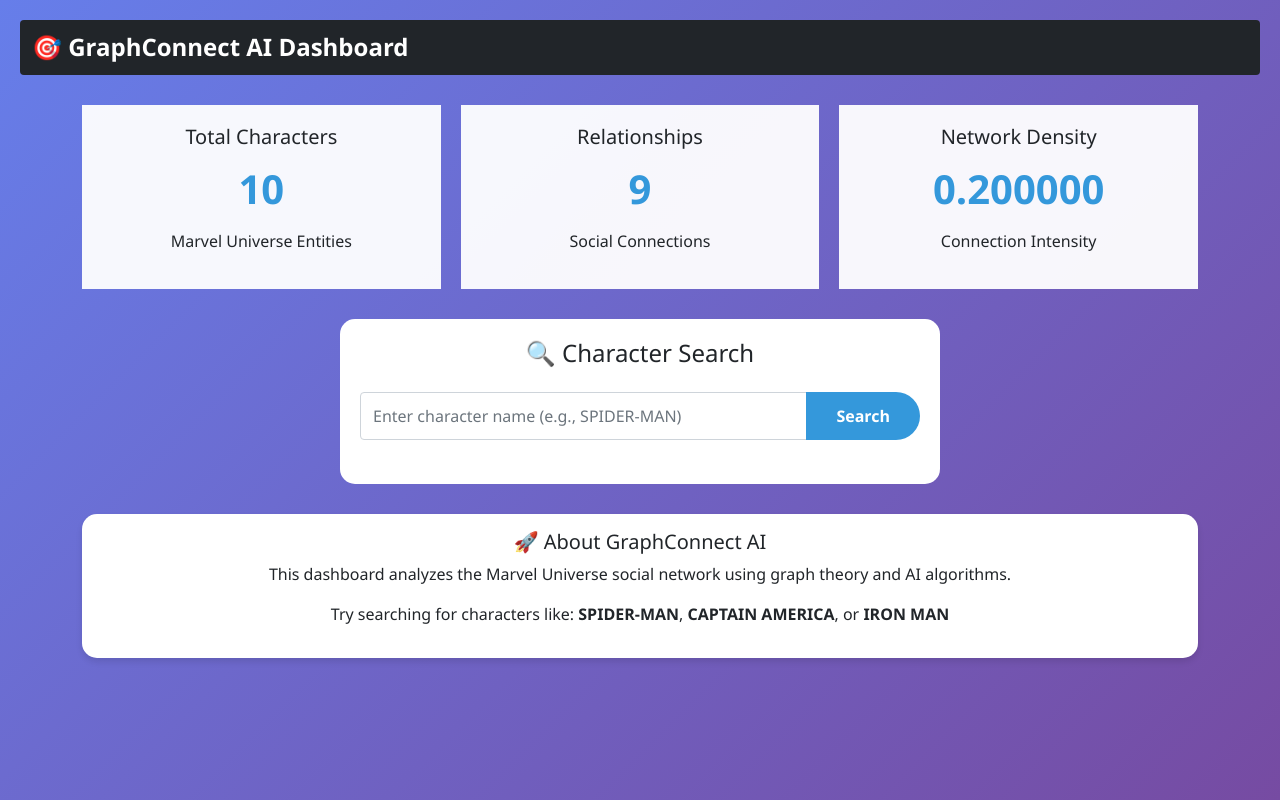
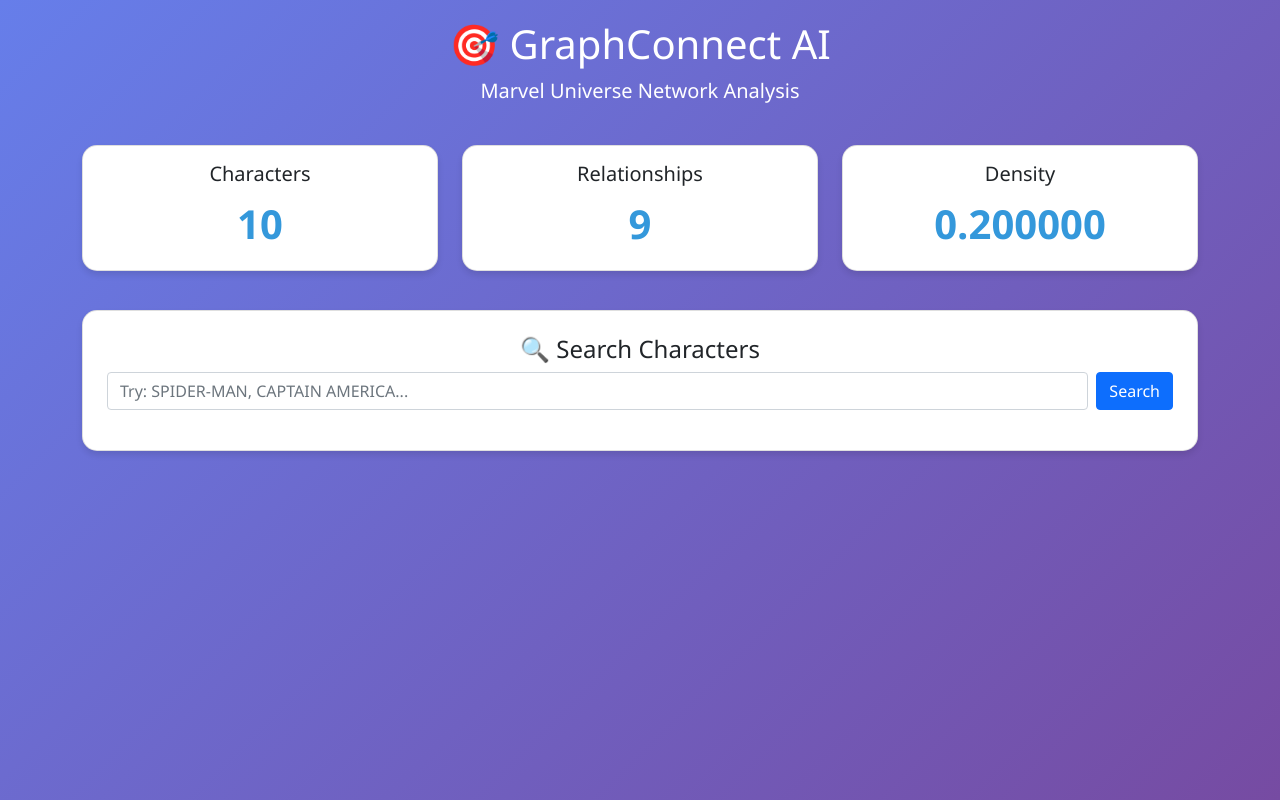
Before and after one commit to Ankurmishra05/GraphConnect-ai, a Flask app: page / in a window 1280 px wide. Run offline with Flask 3, Linux system fonts and the light colour scheme.

Commit message:
Update index.html

```diff
--- a/templates/index.html
+++ b/templates/index.html
@@ -3,234 +3,100 @@
 <head>
     <meta charset="UTF-8">
     <meta name="viewport" content="width=device-width, initial-scale=1.0">
-    <title>GraphConnect AI Dashboard</title>
+    <title>GraphConnect AI</title>
     <link href="https://cdn.jsdelivr.net/npm/bootstrap@5.1.3/dist/css/bootstrap.min.css" rel="stylesheet">
     <style>
-        /* Paste the entire CSS content directly here */
-        :root {
-            --primary-color: #2c3e50;
-            --secondary-color: #3498db;
-            --accent-color: #e74c3c;
-            --light-bg: #f8f9fa;
-            --dark-bg: #343a40;
-        }
-
         body {
-            font-family: 'Segoe UI', Tahoma, Geneva, Verdana, sans-serif;
+            font-family: 'Segoe UI', sans-serif;
             background: linear-gradient(135deg, #667eea 0%, #764ba2 100%);
             min-height: 100vh;
-            margin: 0;
             padding: 20px;
         }
-
-        .navbar-brand {
-            font-weight: bold;
-            font-size: 1.5rem;
-        }
-
         .card {
-            border: none;
             border-radius: 15px;
-            box-shadow: 0 4px 6px rgba(0, 0, 0, 0.1);
-            transition: transform 0.3s ease;
+            box-shadow: 0 4px 6px rgba(0,0,0,0.1);
             margin: 15px 0;
         }
-
-        .card:hover {
-            transform: translateY(-5px);
-        }
-
-        .stats-grid {
-            display: grid;
-            grid-template-columns: repeat(auto-fit, minmax(250px, 1fr));
-            gap: 20px;
-            margin: 30px 0;
-        }
-
-        .stat-card {
-            background: rgba(255, 255, 255, 0.95);
-            padding: 20px;
-            text-align: center;
-        }
-
         .stat-number {
             font-size: 2.5rem;
             font-weight: bold;
-            color: var(--secondary-color);
-            margin: 10px 0;
-        }
-
-        .search-container {
-            max-width: 600px;
-            margin: 30px auto;
-            padding: 20px;
-            background: white;
-            border-radius: 15px;
-        }
-
-        .btn-primary {
-            background: var(--secondary-color);
-            border: none;
-            border-radius: 25px;
-            padding: 12px 30px;
-            font-weight: bold;
-        }
-
-        .btn-primary:hover {
-            background: #2980b9;
-            transform: scale(1.05);
-        }
-
-        .loading {
-            display: inline-block;
-            width: 20px;
-            height: 20px;
-            border: 3px solid rgba(255,255,255,.3);
-            border-radius: 50%;
-            border-top-color: #fff;
-            animation: spin 1s ease-in-out infinite;
-            margin-right: 10px;
-        }
-
-        @keyframes spin {
-            to { transform: rotate(360deg); }
-        }
-
-        .alert {
-            border-radius: 10px;
-            margin: 15px 0;
-        }
-
-        @media (max-width: 768px) {
-            .stats-grid {
-                grid-template-columns: 1fr;
-            }
-
-            .stat-number {
-                font-size: 2rem;
-            }
+            color: #3498db;
         }
     </style>
 </head>
 <body>
-    <nav class="navbar navbar-dark bg-dark rounded">
-        <div class="container-fluid">
-            <span class="navbar-brand mb-0 h1">🎯 GraphConnect AI Dashboard</span>
+    <div class="container">
+        <div class="text-center text-white mb-4">
+            <h1>🎯 GraphConnect AI</h1>
+            <p class="lead">Marvel Universe Network Analysis</p>
         </div>
-    </nav>
 
-    <div class="container mt-4">
-        <!-- Network Overview -->
-        <div class="stats-grid">
-            <div class="stat-card">
-                <h5>Total Characters</h5>
-                <div class="stat-number">{{ network_stats.total_characters }}</div>
-                <p>Marvel Universe Entities</p>
+        <!-- Stats Cards -->
+        <div class="row">
+            <div class="col-md-4">
+                <div class="card text-center p-3">
+                    <h5>Characters</h5>
+                    <div class="stat-number">{{ network_stats.total_characters }}</div>
+                </div>
             </div>
-            <div class="stat-card">
-                <h5>Relationships</h5>
-                <div class="stat-number">{{ network_stats.total_relationships }}</div>
-                <p>Social Connections</p>
+            <div class="col-md-4">
+                <div class="card text-center p-3">
+                    <h5>Relationships</h5>
+                    <div class="stat-number">{{ network_stats.total_relationships }}</div>
+                </div>
             </div>
-            <div class="stat-card">
-                <h5>Network Density</h5>
-                <div class="stat-number">{{ network_stats.network_density }}</div>
-                <p>Connection Intensity</p>
+            <div class="col-md-4">
+                <div class="card text-center p-3">
+                    <h5>Density</h5>
+                    <div class="stat-number">{{ network_stats.network_density }}</div>
+                </div>
             </div>
         </div>
 
         <!-- Search Section -->
-        <div class="search-container">
-            <h4 class="text-center mb-4">🔍 Character Search</h4>
-            <form id="searchForm">
-                <div class="input-group">
-                    <input type="text" class="form-control" placeholder="Enter character name (e.g., SPIDER-MAN)"
-                           id="characterSearch" required>
-                    <button class="btn btn-primary" type="submit">Search</button>
-                </div>
+        <div class="card p-4 mt-4">
+            <h4 class="text-center">🔍 Search Characters</h4>
+            <form id="searchForm" class="d-flex gap-2">
+                <input type="text" class="form-control" placeholder="Try: SPIDER-MAN, CAPTAIN AMERICA..." id="characterSearch">
+                <button type="submit" class="btn btn-primary">Search</button>
             </form>
-            <div id="searchResults" class="mt-4"></div>
-        </div>
-
-        <!-- Info Section -->
-        <div class="card">
-            <div class="card-body text-center">
-                <h5>🚀 About GraphConnect AI</h5>
-                <p>This dashboard analyzes the Marvel Universe social network using graph theory and AI algorithms.</p>
-                <p>Try searching for characters like: <strong>SPIDER-MAN</strong>, <strong>CAPTAIN AMERICA</strong>, or <strong>IRON MAN</strong></p>
-            </div>
+            <div id="searchResults" class="mt-3"></div>
         </div>
     </div>
 
-    <script src="https://cdn.jsdelivr.net/npm/bootstrap@5.1.3/dist/js/bootstrap.bundle.min.js"></script>
     <script>
-        // Paste the entire JavaScript content here
-        document.addEventListener('DOMContentLoaded', function() {
-            console.log('GraphConnect AI Dashboard loaded');
+        document.getElementById('searchForm').addEventListener('submit', async (e) => {
+            e.preventDefault();
+            const searchTerm = document.getElementById('characterSearch').value.trim();
+            if (!searchTerm) return;
 
-            // Setup search form
-            const searchForm = document.getElementById('searchForm');
-            if (searchForm) {
-                searchForm.addEventListener('submit', function(e) {
-                    e.preventDefault();
-                    const searchInput = document.getElementById('characterSearch');
-                    const searchTerm = searchInput.value.trim();
+            const resultsDiv = document.getElementById('searchResults');
+            resultsDiv.innerHTML = '<div class="text-center">Searching...</div>';
 
-                    if (searchTerm) {
-                        simulateSearch(searchTerm);
-                    }
-                });
-            }
+            try {
+                const response = await fetch(`/api/character/${encodeURIComponent(searchTerm)}`);
+                const data = await response.json();
 
-            // Add sample data for demonstration
-            window.sampleCharacters = {
-                'SPIDER-MAN': { connections: 1577, centrality: 0.0826, community: 'Street Heroes' },
-                'CAPTAIN AMERICA': { connections: 1334, centrality: 0.0699, community: 'Avengers' },
-                'IRON MAN': { connections: 1150, centrality: 0.0602, community: 'Avengers' },
-                'WOLVERINE': { connections: 819, centrality: 0.0429, community: 'X-Men' }
-            };
-        });
-
-        function simulateSearch(characterName) {
-            const resultsContainer = document.getElementById('searchResults');
-            const upperCaseName = characterName.toUpperCase();
-
-            // Show loading
-            resultsContainer.innerHTML = `
-                <div class="text-center">
-                    <div class="loading"></div>
-                    <p>Searching for "${characterName}"...</p>
-                </div>
-            `;
-
-            // Simulate API call delay
-            setTimeout(() => {
-                const characterData = window.sampleCharacters[upperCaseName];
-
-                if (characterData) {
-                    resultsContainer.innerHTML = `
+                if (data.error) {
+                    resultsDiv.innerHTML = `<div class="alert alert-warning">${data.error}</div>`;
+                } else {
+                    resultsDiv.innerHTML = `
                         <div class="card">
-                            <div class="card-header bg-success text-white">
-                                <h5>${upperCaseName} - Found!</h5>
-                            </div>
+                            <div class="card-header"><strong>${data.name}</strong></div>
                             <div class="card-body">
-                                <p><strong>Connections:</strong> ${characterData.connections.toLocaleString()}</p>
-                                <p><strong>Centrality Score:</strong> ${characterData.centrality}</p>
-                                <p><strong>Community:</strong> ${characterData.community}</p>
-                                <p class="text-muted">Note: This is sample data. Full analysis requires local deployment.</p>
+                                <p>Connections: ${data.connections}</p>
+                                <p>Centrality: ${data.centrality}</p>
+                                ${data.neighbors.length ? `
+                                    <p>Connected to: ${data.neighbors.join(', ')}</p>
+                                ` : ''}
                             </div>
                         </div>
                     `;
-                } else {
-                    resultsContainer.innerHTML = `
-                        <div class="alert alert-warning">
-                            <strong>Character not found:</strong> "${characterName}"<br>
-                            Try: SPIDER-MAN, CAPTAIN AMERICA, IRON MAN, or WOLVERINE
-                        </div>
-                    `;
                 }
-            }, 1500);
-        }
+            } catch (error) {
+                resultsDiv.innerHTML = '<div class="alert alert-danger">Search failed</div>';
+            }
+        });
     </script>
 </body>
 </html>
```
